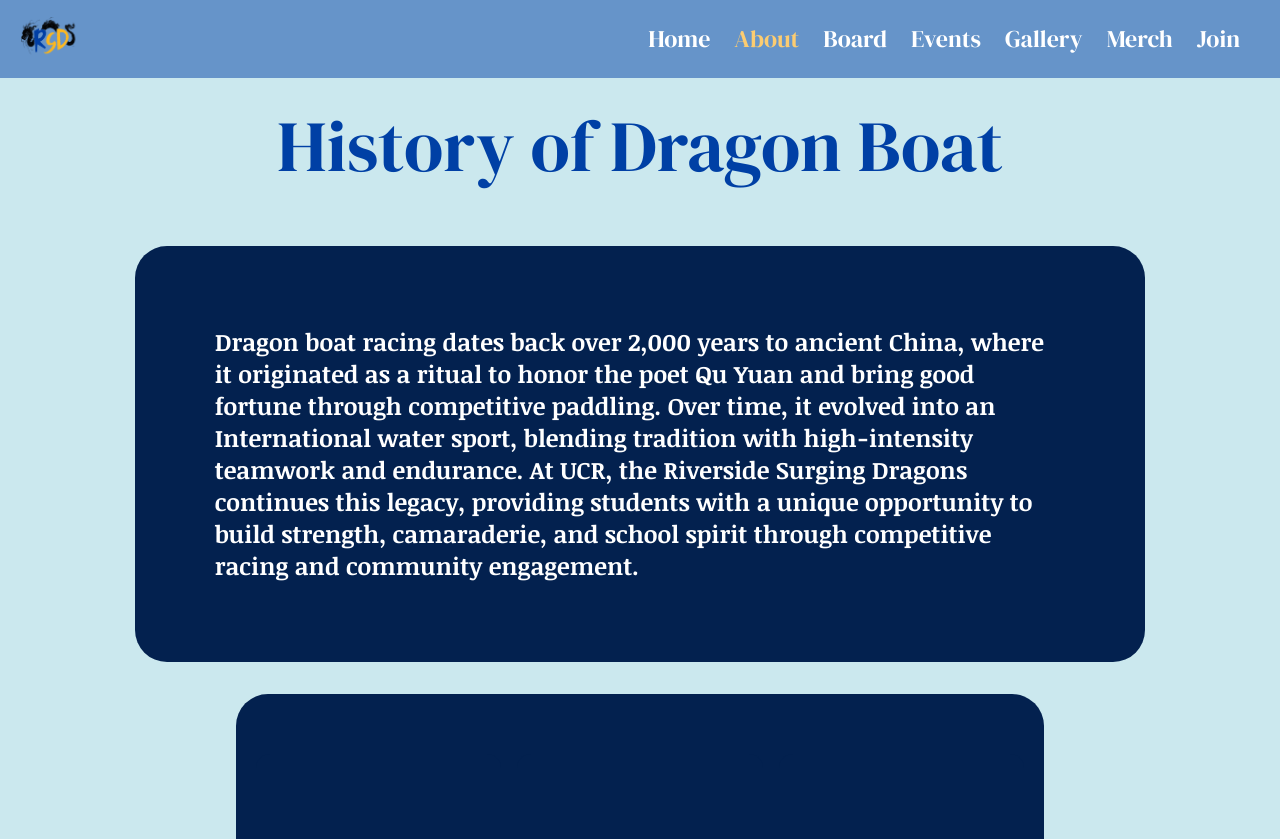
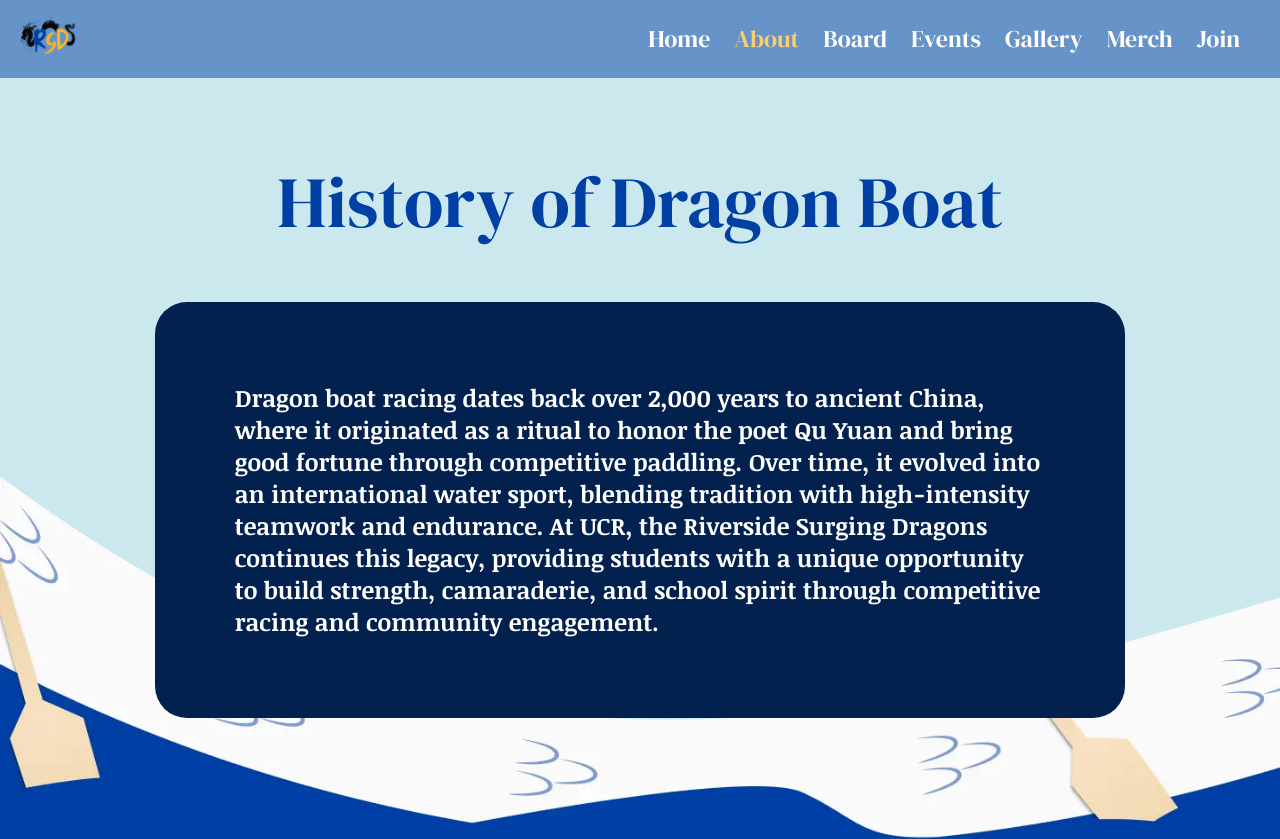
Before and after one commit to acm-ucr/rsd-website, a Next.js app: page /about in a window 1280 px wide. Shown: the top 839 px of the page. Built offline with nearby package versions, Linux system fonts and the light colour scheme.

Commit message:
added history component to about page.tsx

```diff
--- a/src/app/about/page.tsx
+++ b/src/app/about/page.tsx
@@ -1,12 +1,10 @@
-import InfoBox from "@/components/InfoBox";
+import History from "@/components/about/History";
 import Race from "@/components/about/RaceResults";
-import Header from "@/components/Header";
 
 const About = () => {
   return (
     <div className="flex flex-col items-center">
-      <Header text="History of Dragon Boat" />
-      <InfoBox text="Dragon boat racing dates back over 2,000 years to ancient China, where it originated as a ritual to honor the poet Qu Yuan and bring good fortune through competitive paddling. Over time, it evolved into an International water sport, blending tradition with high-intensity teamwork and endurance. At UCR, the Riverside Surging Dragons continues this legacy, providing students with a unique opportunity to build strength, camaraderie, and school spirit through competitive racing and community engagement." />
+      <History />
       <Race />
     </div>
   );
```
